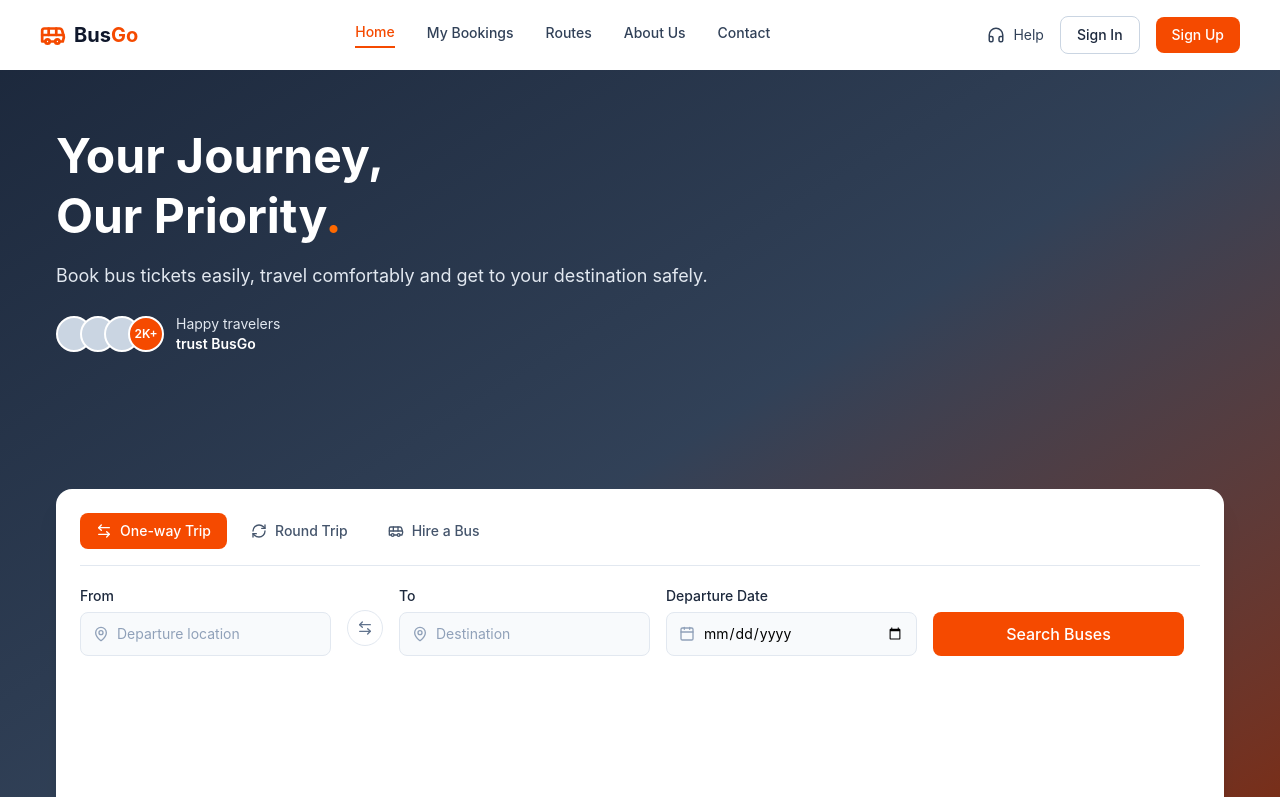
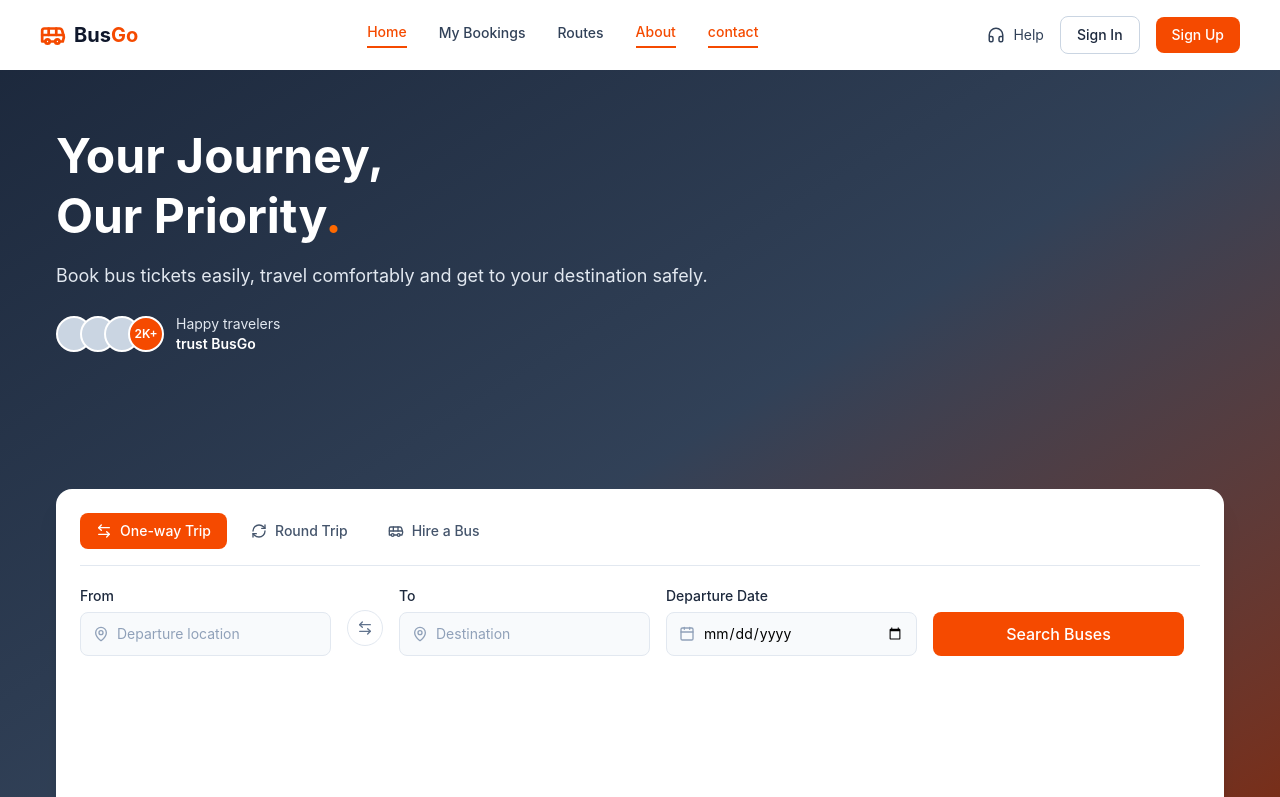
Before and after one commit to DanielApple05/Bus-Go, a React app in the folder frontend/: page / in a window 1280 px wide. Shown: the top 797 px of the page. Built offline with nearby package versions, Linux system fonts and the light colour scheme; the HTML template or start-up script is replaced by a standard one.

Commit message:
Refactor NavBar component to use NavLink for navigation and update navLinks structure

```diff
--- a/frontend/src/components/navbar.jsx
+++ b/frontend/src/components/navbar.jsx
@@ -1,6 +1,13 @@
 import { Bus, Headphones } from 'lucide-react';
+import { NavLink } from 'react-router-dom';
 
-const navLinks = ['Home', 'My Bookings', 'Routes', 'About Us', 'Contact'];
+const navLinks = [
+  { tab: 'Home', path: "/" },
+  { tab: 'My Bookings', path: "/booking" },
+  { tab: 'Routes', path: "/busRoutes" },
+  { tab: 'About', path: "/" },
+  { tab: 'contact', path: "/" }
+];
 
 const NavBar = () => {
   return (
@@ -12,17 +19,18 @@ const NavBar = () => {
         </div>
 
         <nav className="flex items-center gap-8">
-          {navLinks.map((link, i) => (
-          <a
-            key = { link }
-            href = "#"
-            className = {`text-sm font-medium pb-1 ${i === 0
+          {navLinks.map(({ tab, path}) => (
+            <NavLink
+              to={path}
+              reloadDocument
+              key={tab}
+              className={({ isActive }) => `text-sm font-medium pb-1 ${isActive
                 ? 'text-orange-600 border-b-2 border-orange-600'
                 : 'text-slate-700 hover:text-orange-600'
                 }`}
             >
-          {link}
-        </a>
+              {tab}
+            </NavLink>
           ))}
         </nav>
 
```
Lines whose indentation alone changed are shown as unchanged.
